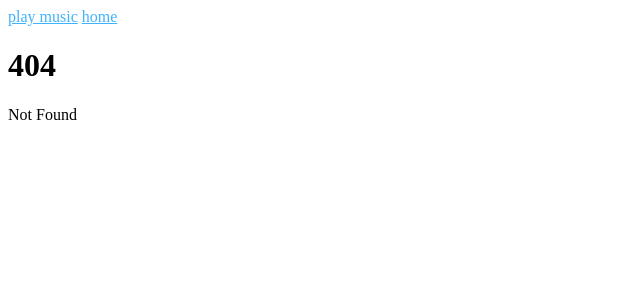
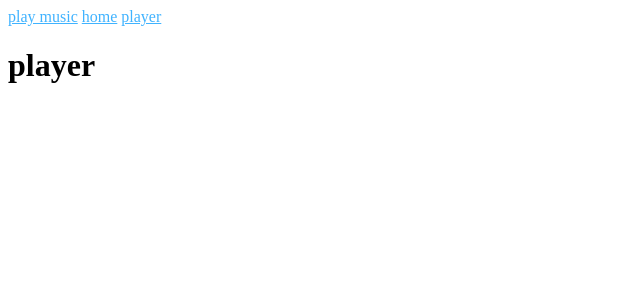
Before and after one commit to sakiso/daily_road, a SvelteKit app: page /player in a window 1280 px wide. Before the commit this address had no page. Shown: the top 300 px of the page, without its empty margins (0-640 px from the left). Built offline with nearby package versions, Linux system fonts and the light colour scheme.

Commit message:
バニラなPlayerページ作成

```diff
--- a/src/routes/+layout.svelte
+++ b/src/routes/+layout.svelte
@@ -2,6 +2,7 @@
 	<nav>
 		<a href="/play_music">play music</a>
 		<a href="/">home</a>
+		<a href="/player">player</a>
 	</nav>
 	<!-- NOTE: slotに+pageが入る -->
 	<slot />
--- /dev/null
+++ b/src/routes/player/+page.svelte
@@ -0,0 +1,13 @@
+<script lang="ts">
+</script>
+
+<svelte:head>
+	<title>player</title>
+</svelte:head>
+
+<main>
+	<h1>player</h1>
+</main>
+
+<style>
+</style>
```
